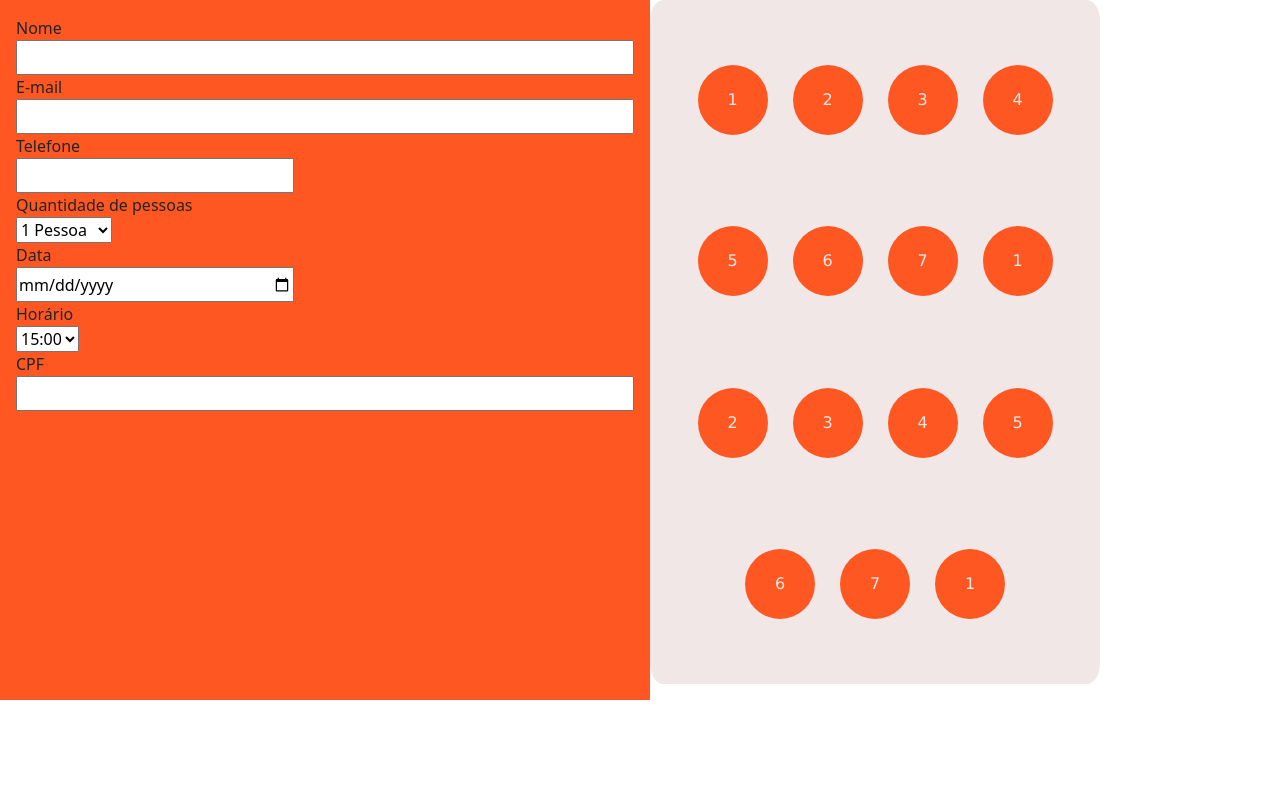
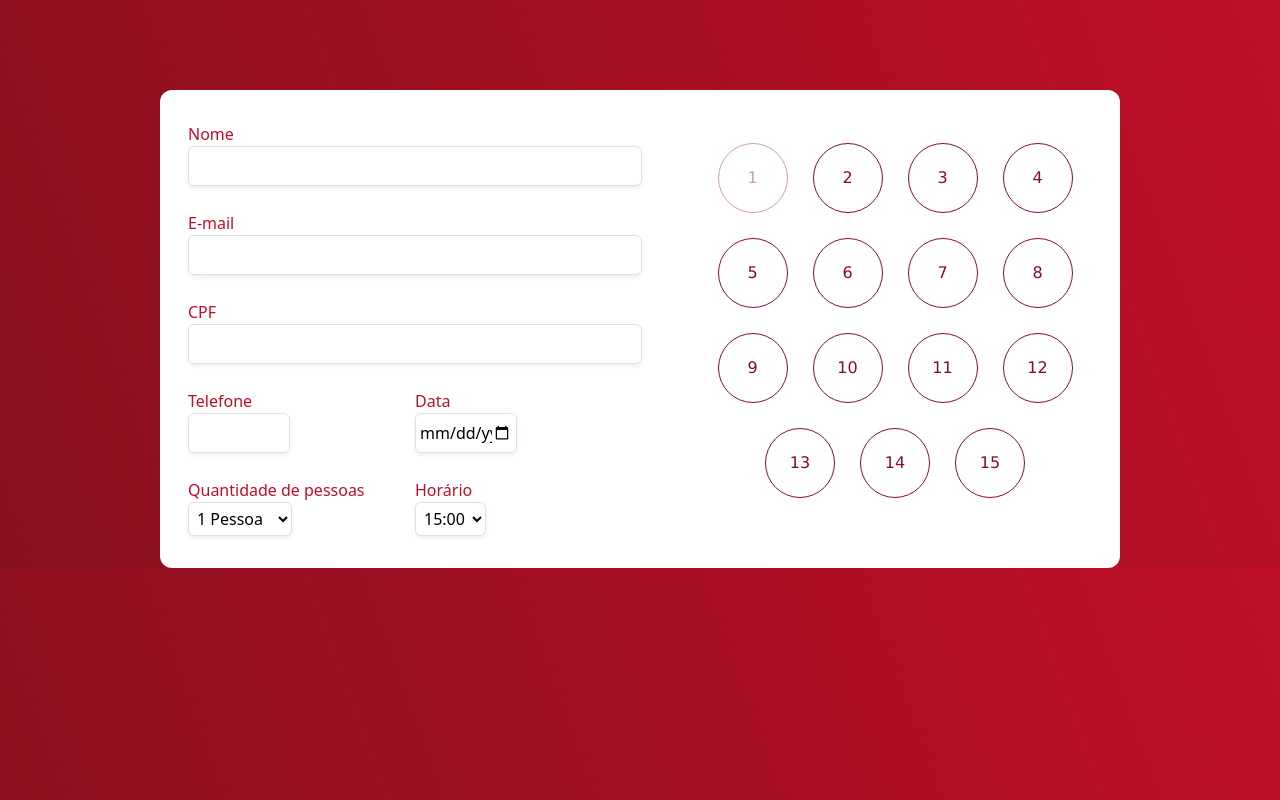
Before and after one commit to kavalera75/restaurant-reserve-front, a plain HTML site: page index.html in a window 1280 px wide. Drawn offline with nearby package versions, Linux system fonts and the light colour scheme.

Commit message:
atualizados inputs e lista de mesa

```diff
--- a/index.html
+++ b/index.html
@@ -6,19 +6,22 @@
     <title>Mapa-mesas</title>
     <link rel="stylesheet" href="style.css">
     <link href="https://cdn.jsdelivr.net/npm/bootstrap@5.3.3/dist/css/bootstrap.min.css" rel="stylesheet" integrity="sha384-QWTKZyjpPEjISv5WaRU9OFeRpok6YctnYmDr5pNlyT2bRjXh0JMhjY6hW+ALEwIH" crossorigin="anonymous">
+    <script src="script.js" defer></script>
 </head>
 <body>
     <div id="container">
-        <form method="post">
+        <form method="post" class="container-fluid">
             <label for="text">Nome</label>
-            <input type="text" name="nome">
+            <input type="text" name="nome" class="shadow-sm bg-body rounded border border-gray">
             <label for="email">E-mail</label>
-            <input type="email" name="email">
+            <input type="email" name="email" class="shadow-sm bg-body rounded border border-gray">
+            <label for="cpf">CPF</label>
+            <input type="text" id="cpf" class="shadow-sm bg-body rounded border border-gray">
             <div>
                 <label for="tel">Telefone</label>
-                <input type="tel" name="telefone">
+                <input type="tel" name="telefone" class="shadow-sm bg-body rounded border border-gray">
                 <label for="qtd-pessoas">Quantidade de pessoas</label>
-                <select name="qtd-pessoas" id="qtd-pessoas">
+                <select name="qtd-pessoas" id="qtd-pessoas" class="shadow-sm p-1 bg-body rounded border border-gray">
                     <option value="1">1 Pessoa</option>
                     <option value="2">2 Pessoas</option>
                     <option value="3">3 Pessoas</option>
@@ -29,9 +32,9 @@
             </div>
             <div>
                 <label for="data">Data</label>
-                <input type="date" name="data">
+                <input type="date" name="data" class="shadow-sm bg-body p-1 rounded border border-gray">
                 <label for="text">Horário</label>
-                <select name="horario" id="horario">
+                <select name="horario" id="horario" class="shadow-sm p-1 bg-body rounded border border-gray">
                     <option value="1">15:00</option>
                     <option value="2">16:00</option>
                     <option value="3">17:00</option>
@@ -41,28 +44,28 @@
                 </select>
             </div>
 
-            <label for="cpf">CPF</label>
-            <input type="number" name="cpf">
+
         </form>
         <ul>
-            <li>1</li>
+            <li class="disable">1</li>
             <li>2</li>
             <li>3</li>
             <li>4</li>
             <li>5</li>
             <li>6</li>
             <li>7</li>
-            <li>1</li>
-            <li>2</li>
-            <li>3</li>
-            <li>4</li>
-            <li>5</li>
-            <li>6</li>
-            <li>7</li>
-            <li>1</li>
+            <li>8</li>
+            <li>9</li>
+            <li>10</li>
+            <li>11</li>
+            <li>12</li>
+            <li>13</li>
+            <li>14</li>
+            <li>15</li>
         </ul>
     </div>
-    <script src="https://cdn.jsdelivr.net/npm/bootstrap@5.3.3/dist/js/bootstrap.bundle.min.js" integrity="sha384-YvpcrYf0tY3lHB60NNkmXc5s9fDVZLESaAA55NDzOxhy9GkcIdslK1eN7N6jIeHz" crossorigin="anonymous"></script>
+    <script src="https://cdn.jsdelivr.net/npm/@popperjs/core@2.11.8/dist/umd/popper.min.js" integrity="sha384-I7E8VVD/ismYTF4hNIPjVp/Zjvgyol6VFvRkX/vR+Vc4jQkC+hVqc2pM8ODewa9r" crossorigin="anonymous"></script>
+    <script src="https://cdn.jsdelivr.net/npm/bootstrap@5.3.3/dist/js/bootstrap.min.js" integrity="sha384-0pUGZvbkm6XF6gxjEnlmuGrJXVbNuzT9qBBavbLwCsOGabYfZo0T0to5eqruptLy" crossorigin="anonymous"></script>
 </body>
 
 </html>
--- /dev/null
+++ b/script.js
@@ -0,0 +1,19 @@
+const allTables = document.querySelectorAll("ul li");
+console.log(allTables);
+allTables.forEach((table) => {
+    table.addEventListener("click", function(){
+        if (table.classList.contains("disable")){
+            return
+        }
+        allTables.forEach((table)=>{
+            if(table.classList.contains("selected")){
+                table.classList.remove("selected")
+            }
+        })
+        if(!table.classList.contains("selected")){
+                table.classList.add("selected")
+        } else {
+                table.classList.remove("selected")
+        }
+    })
+});
--- a/style.css
+++ b/style.css
@@ -1,56 +1,87 @@
 body{
-    background-color: #FF5722;
+    background-image: linear-gradient(250deg, #BF0E28 0%, #87101E 100%) !important;
     padding: 0;
     margin: 0;
     width: 100%;
+    display: flex;
+    align-items: center;
+    justify-content: center;
 }
 
 li{
     list-style-type: none;
     height: 70px;
     width: 70px;
-    background-color: #FF5722;
+    background-color: white;
+    border: 1px solid #87101E;
+    color: #87101E;
     border-radius: 50%;
     display: flex;
     justify-content: center;
     align-items: center;
     font-size: 1rem;
     font-family:'Lucida Sans', 'Lucida Sans Regular', 'Lucida Grande', 'Lucida Sans Unicode', Geneva, Verdana, sans-serif;
-    color:  #f1e7e6;
+}
+
+li.disable{
+    opacity: 0.4;
+}
+
+li.selected{
+    background-color: #87101E;
+    color: white;
 }
 
 ul{
     display: flex;
     gap: 25px;
     flex-wrap: wrap;
-    background-color: #f1e7e6;
-    padding: 2rem;
     justify-content: center;
     align-items: center;
     border-radius: 3%;
     max-width: 450px;
 }
 
+
 #container{
-    width: 100%;
+    width: 75%;
     display: flex;
+    background-color: white;
+    justify-content: center;
+    align-items: center;
+    margin-top: 7%;
+    border-radius: 12px;
+    padding: 1rem;
 }
 
 form{
-    height: 700px;
     width: 650px;
-    background-color: #FF5722;
     padding: 1rem;
 }
 
 form input{
     width: 100%;
-    height: 35px;
+    height: 40px;
+    margin-bottom: 25px;
+    border-radius: 6px;
+    border: none;
+    padding: 10px;
+}
+
+
+form input:focus{
+    outline:0;
+
 }
 
 form div{
-    display:
+    display: block;
+    float: left;
+    width: 50%;
+}
 
+form label{
+    color: #BF0E28;
 }
 
 form div label{
```
